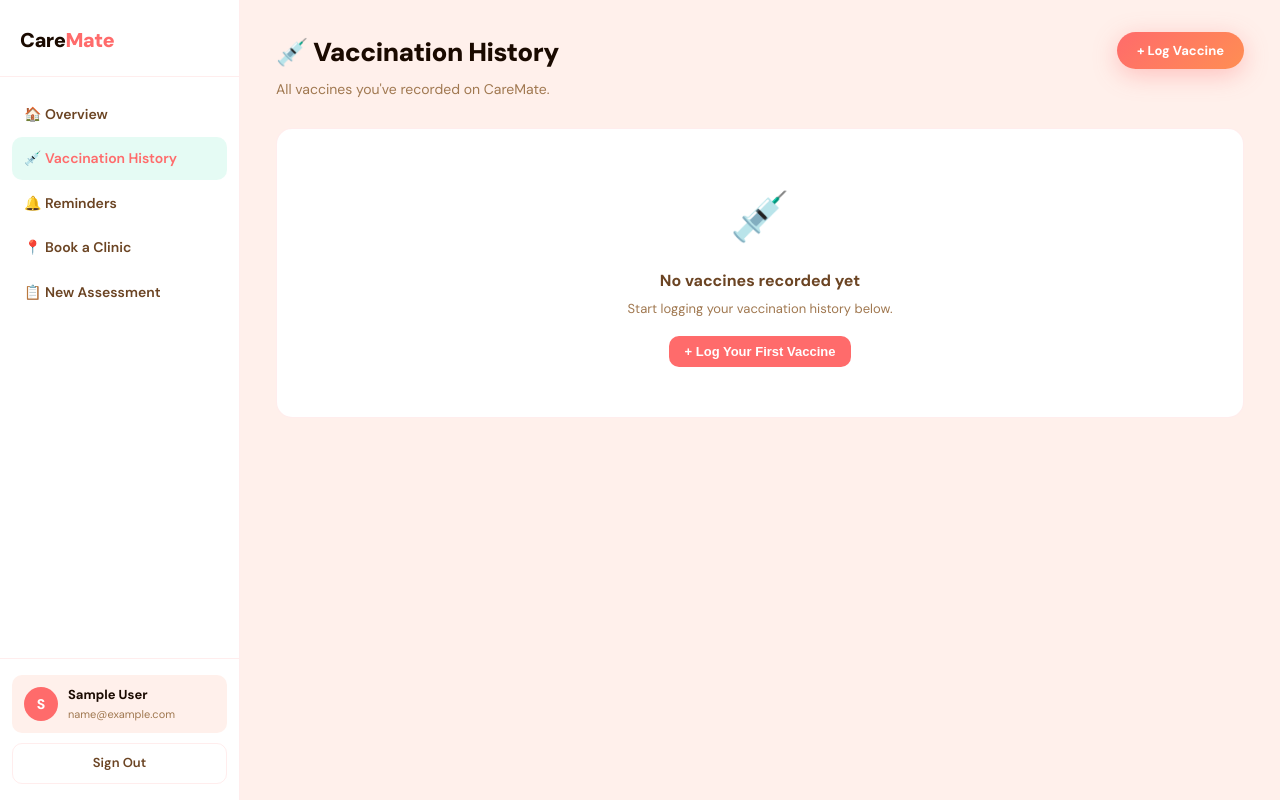
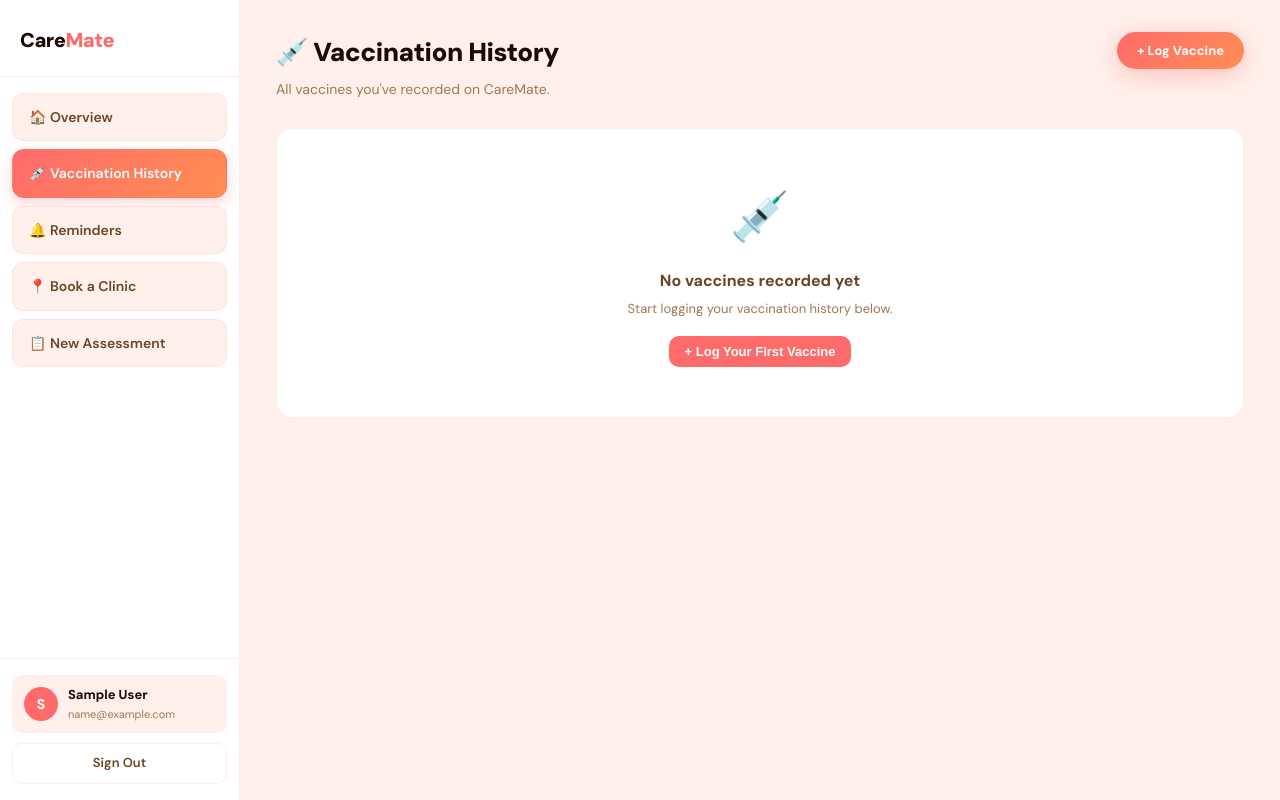
Before and after one commit to poilvetcarl-svg/CareMate, a Flask app: page /dashboard/history in a window 1280 px wide. Run offline with Flask 3, Linux system fonts and the light colour scheme; the visitor is signed in with stand-in values (Sample User, id 1); data that the repository does not hold is empty; some libraries are stand-ins or nearby versions.

Commit message:
Dashboard sidebar: background pill on every nav item, coral active state
Each section now has its own pill background (active = coral gradient,
others = soft coral tint) with more spacing. Emoji were already removed
from the markup.

Co-Authored-By: Claude Fable 5 <noreply@anthropic.com>

```diff
--- a/static/css/dashboard.css
+++ b/static/css/dashboard.css
@@ -45,30 +45,35 @@
   padding: 16px 12px;
   display: flex;
   flex-direction: column;
-  gap: 2px;
+  gap: 8px;
 }
 
 .dash-nav-item {
   display: flex;
   align-items: center;
-  gap: 10px;
-  padding: 10px 12px;
-  border-radius: 10px;
+  padding: 12px 16px;
+  border-radius: 12px;
   font-size: 14px;
   font-weight: 600;
   color: var(--text-secondary);
   text-decoration: none;
-  transition: background 0.15s, color 0.15s;
+  background: var(--bg-secondary);
+  border: 1px solid var(--border);
+  transition: background 0.15s, color 0.15s, transform 0.15s;
 }
 
 .dash-nav-item:hover {
-  background: var(--bg-secondary);
+  background: rgba(255, 107, 107, 0.08);
+  border-color: rgba(255, 107, 107, 0.25);
   color: var(--text-primary);
+  transform: translateX(2px);
 }
 
 .dash-nav-item.active {
-  background: rgba(0, 214, 143, 0.1);
-  color: var(--accent);
+  background: linear-gradient(135deg, var(--coral, #FF6B6B), var(--orange, #FF8E53));
+  border-color: transparent;
+  color: #fff;
+  box-shadow: 0 6px 16px rgba(255, 107, 107, 0.28);
 }
 
 .dash-sidebar-footer {
```
